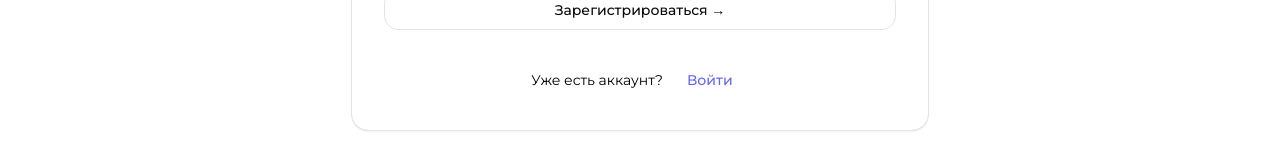
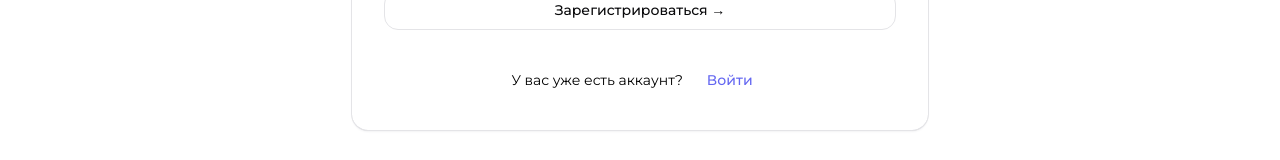
Before and after one commit to unhaten/foot-school, a Next.js app in the folder client/: page /auth/player/register in a window 1280 px wide. Shown: the part 568-728 px from the top of the page. Built offline with nearby package versions, Linux system fonts and the light colour scheme.

Commit message:
zcdsafghj

```diff
--- a/client/src/app/(main)/auth/player/register/page.tsx
+++ b/client/src/app/(main)/auth/player/register/page.tsx
@@ -9,7 +9,7 @@ const PlayerRegisterPage = () => {
 			</h2>
 			<MainRegisterForm />
 			<AlreadyHaveAccount
-				askText='Уже есть аккаунт?'
+				askText='У вас уже есть аккаунт?'
 				text='Войти'
 				href='/auth/player/login'
 			/>
```
